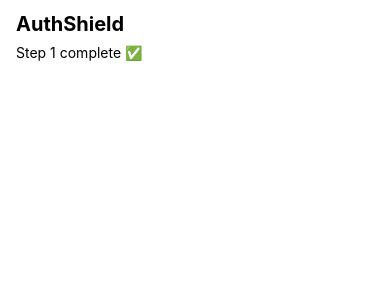
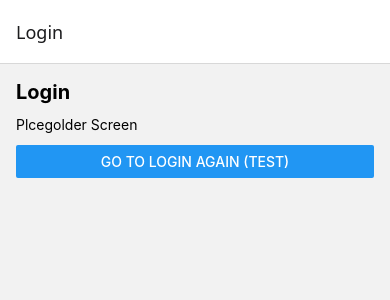
Before and after one commit to Manish-K-Mishra/AuthShield, a React Native app: screen /Settings in a window 390 px wide. Shown: the top 300 px of the page. Built offline with nearby package versions, Linux system fonts and the light colour scheme.

Commit message:
Create navigation stacks (AuthStack + AppStack)

```diff
--- a/src/app/AppRoot.tsx
+++ b/src/app/AppRoot.tsx
@@ -1,30 +1,12 @@
+import { NavigationContainer } from '@react-navigation/native';
 import React from 'react';
-import { StyleSheet, Text, View } from 'react-native';
-import { useSafeAreaInsets } from 'react-native-safe-area-context';
+import AuthStack from '../navigation/AuthStack';
 
 export default function AppRoot() {
-  const insets = useSafeAreaInsets();
-
+  const isLoggedIn = false
   return (
-    <View style={[styles.container, { paddingTop: insets.top, paddingBottom: insets.bottom }]}>
-      <Text style={styles.title}>AuthShield</Text>
-      <Text style={styles.subtitle}>Step 1 complete ✅</Text>
-    </View>
+    <NavigationContainer>
+      {isLoggedIn? null : <AuthStack />}
+    </NavigationContainer>
   );
 }
-
-const styles = StyleSheet.create({
-  container: {
-    flex: 1,
-    paddingHorizontal: 16,
-  },
-  title: {
-    marginTop: 12,
-    fontSize: 20,
-    fontWeight: '700',
-  },
-  subtitle: {
-    marginTop: 8,
-    fontSize: 14,
-  },
-});
--- /dev/null
+++ b/src/navigation/AuthStack.tsx
@@ -0,0 +1,14 @@
+import { createNativeStackNavigator } from '@react-navigation/native-stack'
+import React from 'react'
+import { AuthStackParamList } from './types'
+import LoginScreen from '../screens/Auth/LoginScreen';
+
+const Stack = createNativeStackNavigator<AuthStackParamList>();
+
+export default function AuthStack(){
+  return (
+    <Stack.Navigator>
+      <Stack.Screen name='Login' component={LoginScreen} />
+    </Stack.Navigator>
+  )
+}
--- /dev/null
+++ b/src/navigation/types.ts
@@ -0,0 +1,8 @@
+export type AuthStackParamList = {
+  Login: undefined;
+};
+
+export type AppStackParamList = {
+  Home: undefined;
+  Settings: undefined;
+};
--- /dev/null
+++ b/src/screens/Auth/LoginScreen.tsx
@@ -0,0 +1,34 @@
+import React from 'react';
+import { View, Text, Button, StyleSheet} from 'react-native';
+import type { NativeStackScreenProps } from '@react-navigation/native-stack';
+import { AuthStackParamList } from '../../navigation/types';
+
+type props = NativeStackScreenProps<AuthStackParamList, 'Login'>;
+
+export default function LoginScreen({navigation}: props){
+
+  return (
+    <View style = {styles.container}>
+      <Text style ={styles.loginText}>Login</Text>
+      <Text>Plcegolder Screen </Text>
+
+      <Button
+        title='Go to Login again (Test)'
+        onPress={() => navigation.push('Login')}
+      />
+    </View>
+  )
+}
+
+const styles = StyleSheet.create({
+  container:{
+    flex: 1,
+    padding: 16,
+    gap: 12
+  },
+  loginText:{
+    fontSize: 20,
+    fontWeight: 700
+  }
+
+})
```
Also changed, not shown: src/navigation/AppStack.tsx (added, +16 -0 lines), src/screens/App/HomeScreen.tsx (added, +32 -0 lines), src/screens/App/SettingsScreen.tsx (added, +32 -0 lines).
